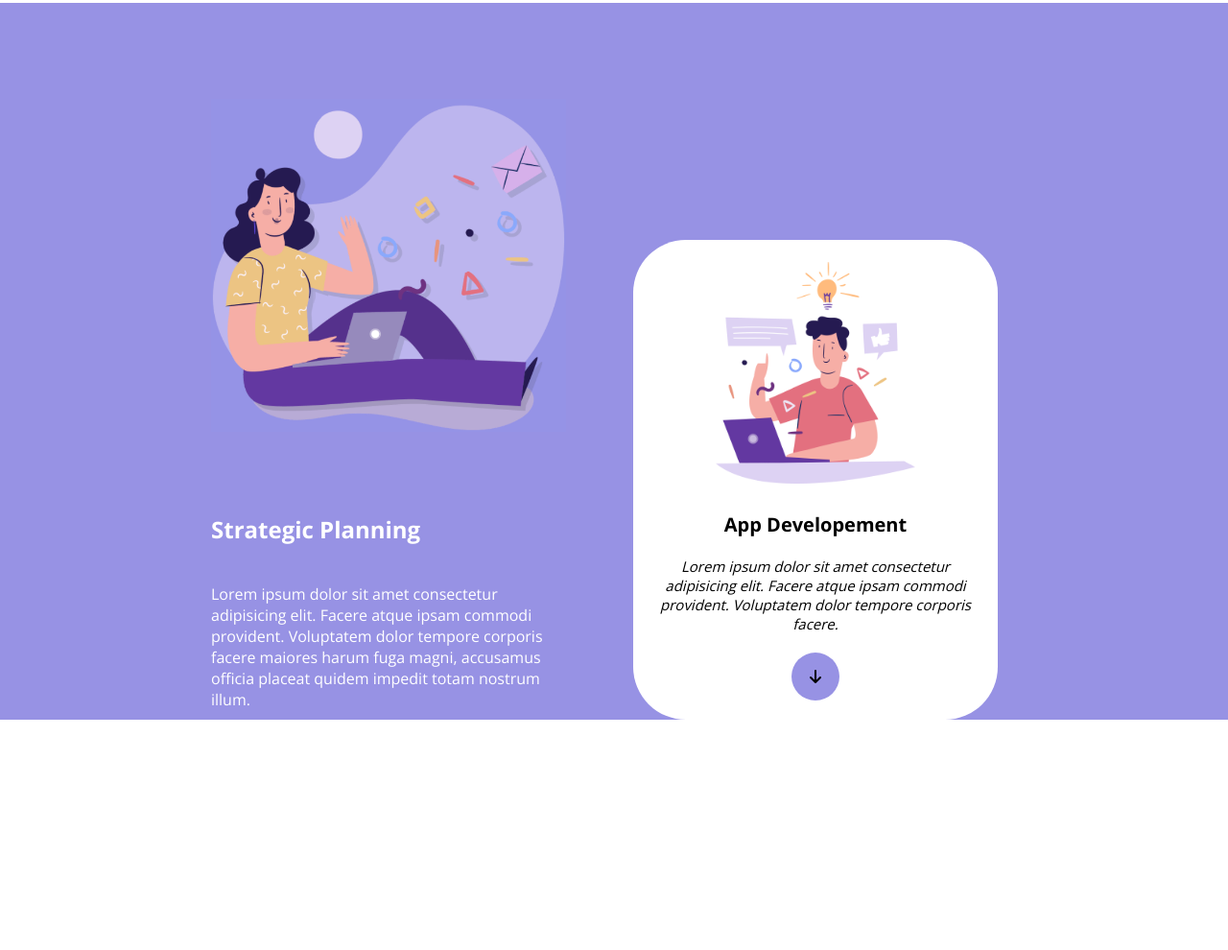
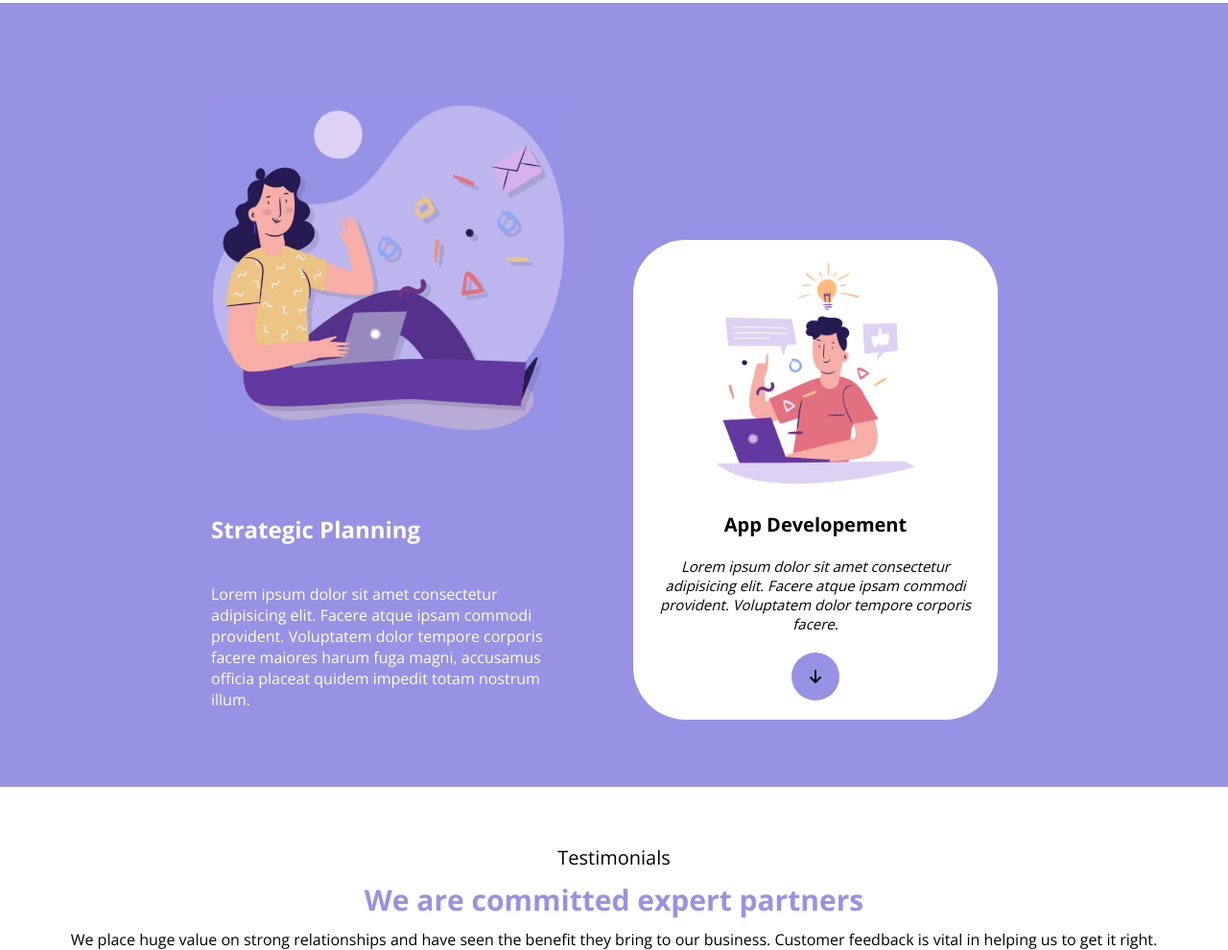
Before and after one commit to ChmielewskiGianpiero/htmlcss-responsive-layout, a plain HTML site: page index.html in a window 1280 px wide. Shown: the part 944-1934 px from the top of the page at 96% size. Before the commit the page ends 1694 px from the top, so only its background shows below. Drawn offline with nearby package versions, Linux system fonts and the light colour scheme.

Commit message:
ADD - testimonials-section-header

```diff
--- a/css/style.css
+++ b/css/style.css
@@ -146,7 +146,6 @@ a {
 }
 
 .hero [class^="col-"] {
-    /* padding: 20px; */
     background-color: var(--light-blue);
     border-radius: 20px;
 }
@@ -209,6 +208,7 @@ a {
 
 .planning-section{
     background-color: var(--purple);
+    padding-bottom: 70px;
 }
 
 .planning-section .row{
@@ -259,6 +259,30 @@ a {
     line-height: 50px;
 }
 
+/* testimonials-section */
+
+.testimonials-section .row,
+.testimonials-section .testimonials-section-info {
+    flex-direction: column;
+}
+
+.testimonials-section-info{
+    text-align: center;
+    gap: 10px;
+    display: flex;
+    padding-top: 60px;
+}
+
+.testimonials-section-info h2{
+    font-size: 20px;
+    font-weight: 400;
+}
+
+.testimonials-section-info h1{
+    font-size: 30px;
+    color: var(--purple);
+}
+
 
 
 /* debug */
--- a/index.html
+++ b/index.html
@@ -132,6 +132,21 @@
                 </div>
             </div>
         </section>
+
+        <section class="testimonials-section">
+            <div class="container">
+                <div class="row">
+                    <div class="col-12 testimonials-section-info">
+                        <h2>Testimonials</h2>
+                        <h1>We are committed expert partners</h1>
+                        <p>We place huge value on strong relationships and have seen the benefit they bring to our business. Customer feedback is vital in helping us to get it right.</p>
+                    </div>
+                    <div class="col-12"></div>
+                    <div class="col-12"></div>
+                    <div class="col-12"></div>
+                </div>
+            </div>
+        </section>
     </main>
     <!-- footer -->
     <footer>
```
